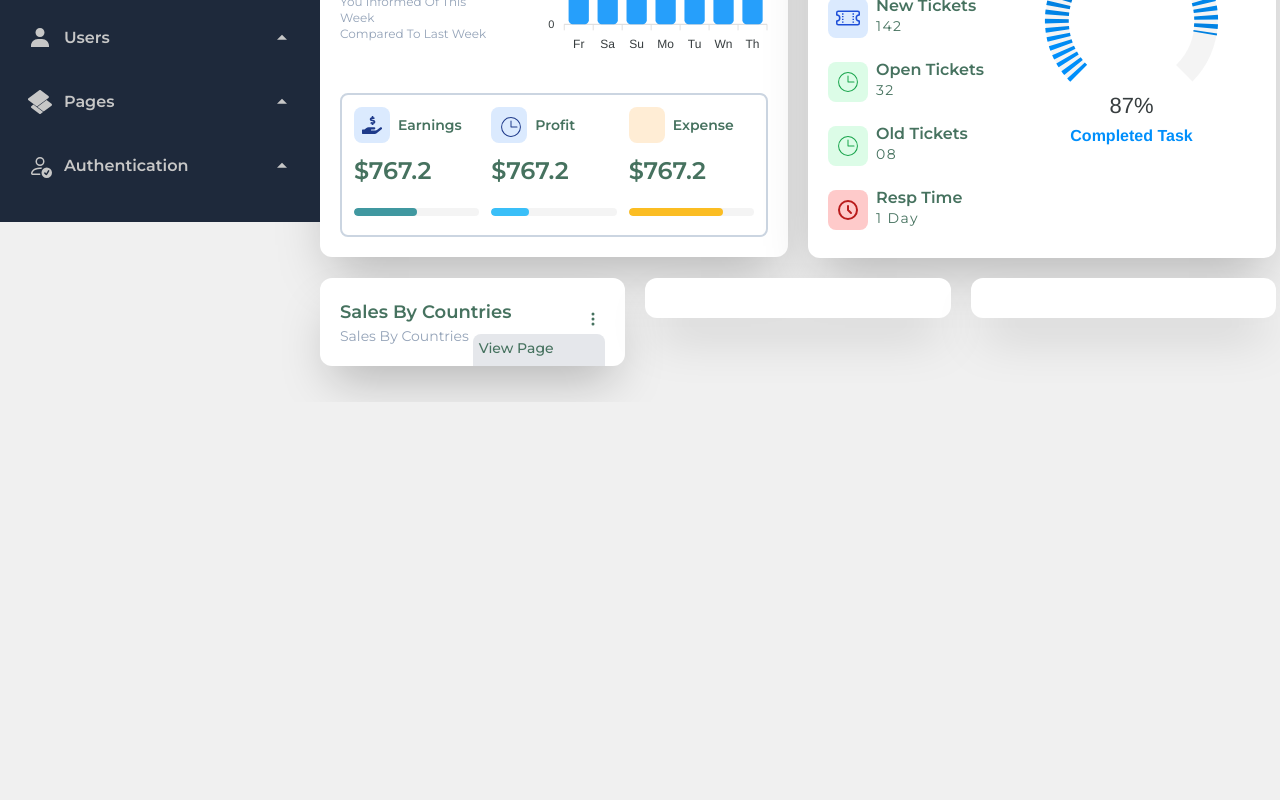
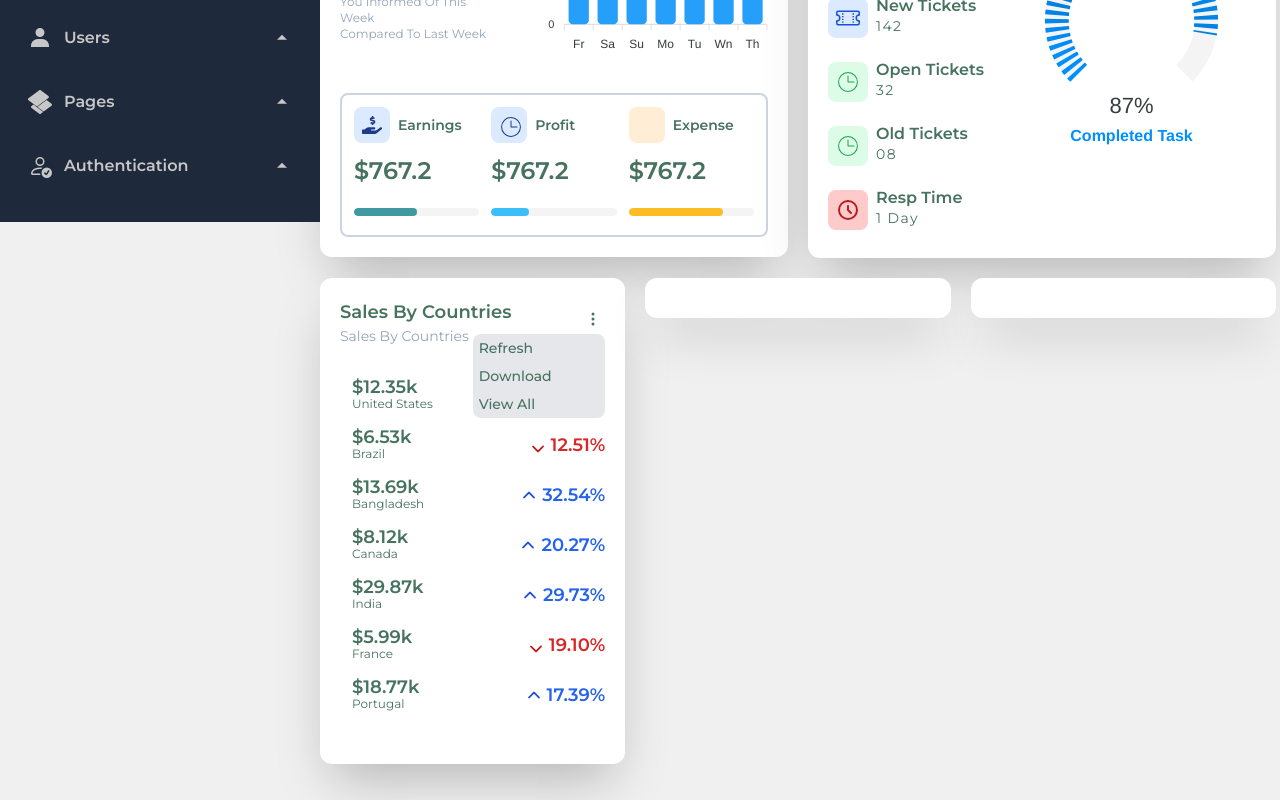
Before and after one commit to saifularafat/admin-dashboard-design, a React (Vite) app: page /dashboard/analytics in a window 1280 px wide. Shown: the part 578-1378 px from the top of the page. Before the commit the page ends 980 px from the top, so only its background shows below. Built offline with nearby package versions, Linux system fonts and the light colour scheme; some icons are missing; a web font is replaced by a local one.

Commit message:
sales Countries is completet

```diff
--- /dev/null
+++ b/src/components/CountryInfo.jsx
@@ -0,0 +1,22 @@
+
+const CountryInfo = ({ flag, CountryTitle, amount, CountryName, Icon, iconColor, iconPosition, percent, percentColor }) => {
+    return (
+        <div className="flex items-center justify-between">
+            <div className="flex items-center gap-3">
+                <div className="">
+                    <span className={`${flag} flag-icon md:w-9 w-8 h-8 md:h-9 rounded-3xl`} title={CountryTitle}></span>
+                </div>
+                <div>
+                    <h3 className="text-lg font-semibold leading-none">{amount}</h3>
+                    <p className="text-xs">{CountryName}</p>
+                </div>
+            </div>
+            <div className="flex items-center gap-1">
+                <Icon className={`${iconColor} text-lg font-semibold ${iconPosition}`} />
+                <h3 className={`${percentColor} text-lg font-semibold`}>{percent}</h3>
+            </div>
+        </div>
+    );
+};
+
+export default CountryInfo;
--- a/src/pages/Dashboard/Analytics/SalesByCountries.jsx
+++ b/src/pages/Dashboard/Analytics/SalesByCountries.jsx
@@ -2,10 +2,12 @@ import { BsThreeDotsVertical } from "react-icons/bs";
 import useTheme from "../../Shared/useTheme";
 import { useState } from "react";
 import ShowButtonInfo from "../../../components/ThreeDotButton/ShowButtonInfo";
-
+import { IoIosArrowDown, IoIosArrowUp } from "react-icons/io"
+import CountryInfo from "./../../../components/CountryInfo";
 const SalesByCountries = () => {
     const { isDarkMode } = useTheme();
-    const [showMenu, setShowMenu] = useState(false)
+    const [showMenu, setShowMenu] = useState(false);
+
     return (
         <div className={`${isDarkMode ? 'bg-slate-900' : 'bg-white'} text-accent shadow-2xl p-5 overflow-hidden rounded-xl`}>
             <div className="flex items-center justify-between relative ">
@@ -21,9 +23,22 @@ const SalesByCountries = () => {
                     </button>
                     {
                         !showMenu &&
-                        <ShowButtonInfo btnLink1='' title1="view page" btnLink2='' title2="move page" XSite="left-1/2" YSite="top-9" />
+                        <ShowButtonInfo
+                            btnLink1='' title1="refresh"
+                            btnLink2='' title2="Download"
+                            title3="view All" btnLink3=""
+                            XSite="left-1/2" YSite="top-9" />
                     }
                 </div>
+            </div>
+            <div className=" py-8 space-y-4">
+                <CountryInfo flag="flag-icon-us" CountryTitle="United states" amount="$12.35k" CountryName="United states" Icon={IoIosArrowUp} iconColor="text-blue-700" iconPosition="" percent="28.79%" percentColor="text-blue-600" />
+                <CountryInfo flag="flag-icon-br" CountryTitle="Brazil" amount="$6.53k" CountryName="Brazil" Icon={IoIosArrowDown} iconColor="text-red-700" iconPosition="mt-2" percent="12.51%" percentColor="text-red-600" />
+                <CountryInfo flag="flag-icon-bd" CountryTitle="Bangladesh" amount="$13.69k" CountryName="Bangladesh" Icon={IoIosArrowUp} iconColor="text-blue-700" iconPosition="" percent="32.54%" percentColor="text-blue-600" />
+                <CountryInfo flag="flag-icon-ca" CountryTitle="Canada" amount="$8.12k" CountryName="Canada" Icon={IoIosArrowUp} iconColor="text-blue-700" iconPosition="" percent="20.27%" percentColor="text-blue-600" />
+                <CountryInfo flag="flag-icon-in" CountryTitle="India" amount="$29.87k" CountryName="India" Icon={IoIosArrowUp} iconColor="text-blue-700" iconPosition="" percent="29.73%" percentColor="text-blue-600" />
+                <CountryInfo flag="flag-icon-fr" CountryTitle="France" amount="$5.99k" CountryName="France" Icon={IoIosArrowDown} iconColor="text-red-700" iconPosition="mt-2" percent="19.10%" percentColor="text-red-600" />
+                <CountryInfo flag="flag-icon-pt" CountryTitle="Portugal" amount="$18.77k" CountryName="Portugal" Icon={IoIosArrowUp} iconColor="text-blue-700" iconPosition="" percent="17.39%" percentColor="text-blue-600" />
             </div>
         </div>
     );
```
